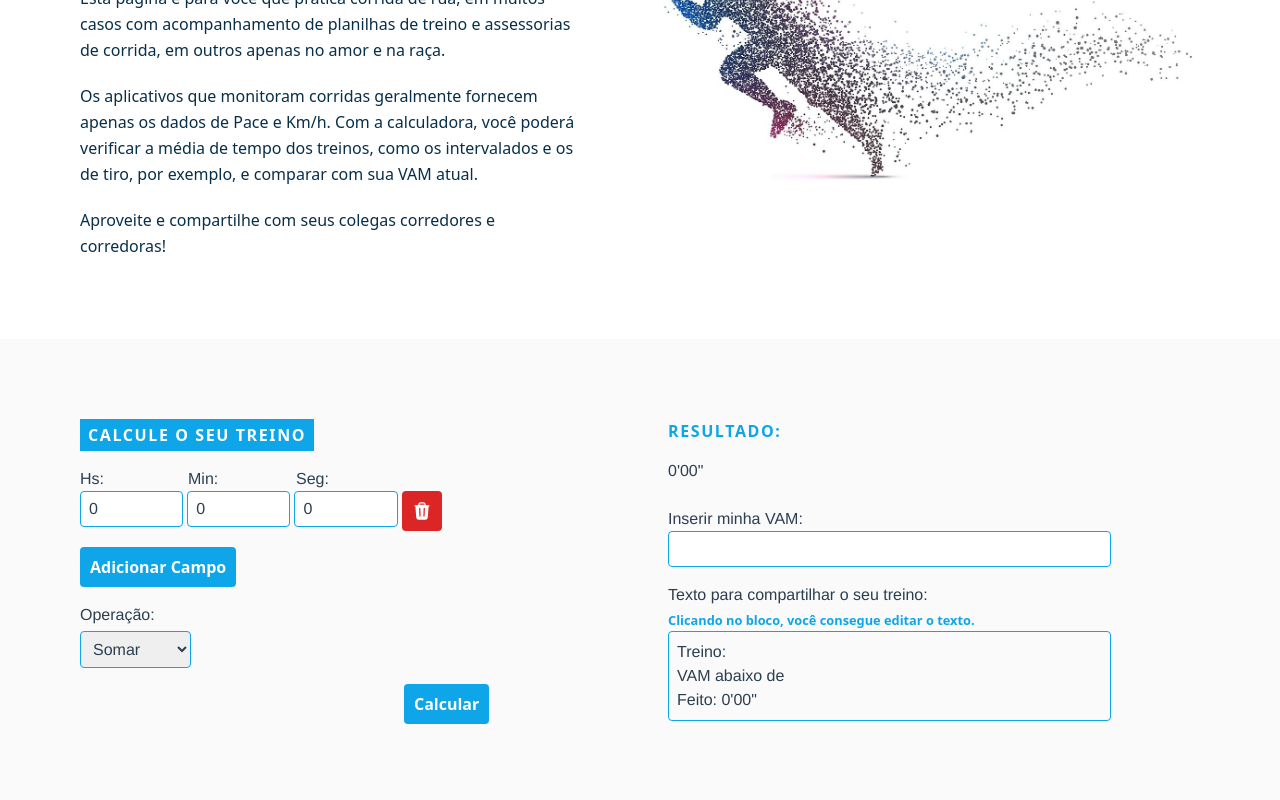
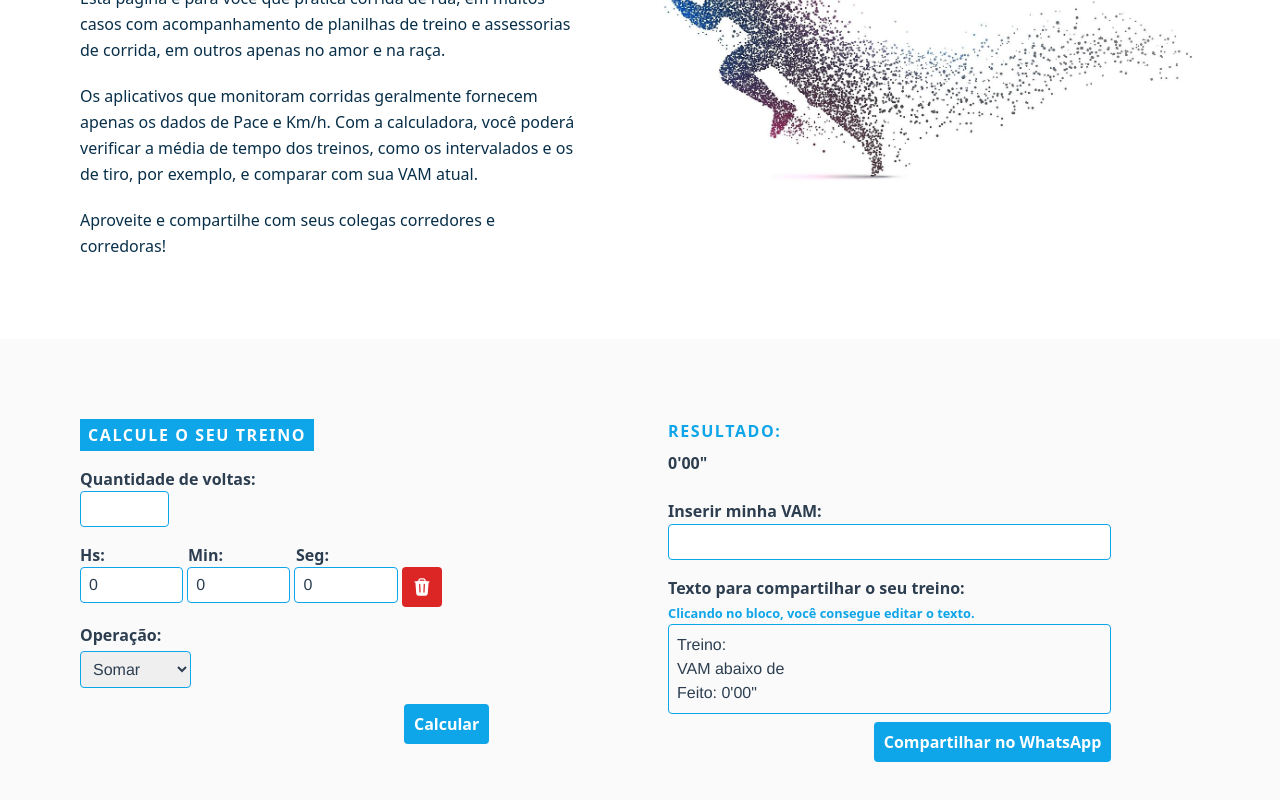
Before and after one commit to hick-ferreira/ritmorun, a Vue app: page / in a window 1280 px wide. Shown: the part 342-1142 px from the top of the page. Built offline with nearby package versions, Linux system fonts and the light colour scheme.

Commit message:
Add button to share training on whatsapp.

```diff
--- a/public/index.html
+++ b/public/index.html
@@ -17,7 +17,7 @@
     <meta name="description" content="Dicas de treinamento, calculadora de treino e rotas de corrida para corredores de rua. Melhore seu desempenho e saúde.">
     <meta name="keywords" content="corrida de rua, treinamento de corrida, calculadora de treino, planilha de treino, dicas de corrida, rotas de corrida, correr mais rápido, melhorar o desempenho na corrida, corrida para iniciantes, corrida para perda de peso, corrida para saúde, corrida de longa distância, corrida de curta distância, corrida de velocidade">
     <link rel="icon" href="<%= BASE_URL %>favicon.ico">
-    <title><%= htmlWebpackPlugin.options.title %></title>
+    <title>Otimize seu desempenho: calcule a média de tempo dos seus treinos de corrida com nossa ferramenta exclusiva!</title>
   </head>
   <body>
     <noscript>
--- a/src/components/CalcTime.vue
+++ b/src/components/CalcTime.vue
@@ -5,28 +5,33 @@
         <header class="text-left mb-4">
           <h2 class="font-sans px-2 py-1 bg-sky-500 text-base font-semibold tracking-widest text-black uppercase inline-block text-white">Calcule o seu treino</h2>
         </header>
-        <div class="input-section grid grid-cols-4 md:grid-cols-5 gap-2">
-          <div class="field">
-            <label class="block" for="hour">Hs:</label>
+        <div>
+          <label class="font-sans font-semibold block" for="laps">Quantidade de voltas:</label>
+          <input class="w-full md:w-2/12 p-2 rounded border border-solid border-sky-500 leading-none" type="number" v-model="number"  @blur="validateNumberLaps" id="laps" min="0" max="50">
+          <span v-if="showErrorMessage" class="block font-sans font-semibold text-red-600">O valor deve estar entre 0 e 50.</span>
+        </div>
+        <div v-show="number === undefined || number > 0" class="input-section grid grid-cols-4 md:grid-cols-5 gap-2 mt-4">
+          <div>
+            <label class="font-sans font-semibold block" for="hour">Hs:</label>
           </div>
-          <div class="field">
-            <label class="block" for="minute">Min:</label>
+          <div>
+            <label class="font-sans font-semibold block" for="minute">Min:</label>
           </div>
-          <div class="field">
-            <label class="block" for="second">Seg:</label>
+          <div>
+            <label class="font-sans font-semibold block" for="second">Seg:</label>
           </div>
         </div>
-        <div v-for="(input, index) in inputs" :key="index" class="input-section grid grid-cols-4 md:grid-cols-5 gap-1 mb-2">
-          <div class="field">
+        <div v-for="(input, index) in inputs" :key="index" class="input-section grid grid-cols-4 md:grid-cols-5 gap-1 mb-4">
+          <div>
             <input class="w-full p-2 rounded border border-solid border-sky-500 leading-none" type="number" v-model="input.hour" @input="updateSubtotal">
           </div>
-          <div class="field">
+          <div>
             <input class="w-full p-2 rounded border border-solid border-sky-500 leading-none" type="number" v-model="input.minute" @input="updateSubtotal">
           </div>
-          <div class="field">
+          <div>
             <input class="w-full p-2 rounded border border-solid border-sky-500 leading-none" type="number" v-model="input.second" @input="updateSubtotal">
           </div>
-          <div class="field">
+          <div>
             <button title="Remover" @click="removeInput(index)" class="border-0 font-sans font-semibold bg-red-600 rounded cursor-pointer py-2 px-2.5">
               <svg title="Remover" xmlns="http://www.w3.org/2000/svg" viewBox="0 0 24 24" fill="currentColor" class="w-5 h-6 text-white">
                 <path fill-rule="evenodd" d="M16.5 4.478v.227a48.816 48.816 0 0 1 3.878.512.75.75 0 1 1-.256 1.478l-.209-.035-1.005 13.07a3 3 0 0 1-2.991 2.77H8.084a3 3 0 0 1-2.991-2.77L4.087 6.66l-.209.035a.75.75 0 0 1-.256-1.478A48.567 48.567 0 0 1 7.5 4.705v-.227c0-1.564 1.213-2.9 2.816-2.951a52.662 52.662 0 0 1 3.369 0c1.603.051 2.815 1.387 2.815 2.951Zm-6.136-1.452a51.196 51.196 0 0 1 3.273 0C14.39 3.05 15 3.684 15 4.478v.113a49.488 49.488 0 0 0-6 0v-.113c0-.794.609-1.428 1.364-1.452Zm-.355 5.945a.75.75 0 1 0-1.5.058l.347 9a.75.75 0 1 0 1.499-.058l-.346-9Zm5.48.058a.75.75 0 1 0-1.498-.058l-.347 9a.75.75 0 0 0 1.5.058l.345-9Z" clip-rule="evenodd" />
@@ -34,13 +39,13 @@
             </button>
           </div>
         </div>
-        <button @click="addInput" class="border-0 bg-sky-500 mt-2 mb-4 font-sans font-semibold text-white rounded cursor-pointer py-2 px-2.5">Adicionar Campo</button>
-        <div class="operation-section">
+        <!-- <button @click="addInput" class="border-0 bg-sky-500 mt-2 mb-4 font-sans font-semibold text-white rounded cursor-pointer py-2 px-2.5">Adicionar Campo</button> -->
+        <div class="operation-section mt-4">
           <div class="field mb-4">
-            <label for="operation" class="block mb-1">Operação:</label>
+            <label for="operation" class="font-sans font-semibold block mb-1">Operação:</label>
             <select class="p-2 rounded border border-solid border-sky-500 leading-none" v-model="operation" id="operation">
               <option value="add">Somar</option>
-              <option value="subtract">Subtrair</option>
+              <!-- <option value="subtract">Subtrair</option> -->
               <option value="multiply">Multiplicar</option>
               <option value="divide">Dividir</option>
             </select>
@@ -49,23 +54,23 @@
 
         <div v-if="operation === 'divide'" class="flex mb-4">
           <div class="field mr-2">
-            <label class="block" for="subtotal">Subtotal:</label>
+            <label class="font-sans font-semibold block" for="subtotal">Subtotal:</label>
             <input class="w-full p-2 rounded border border-solid border-sky-500 leading-none" type="text" :value="formatTime(subtotal)" id="subtotal" disabled>
           </div>
 
-          <div class="field">
-            <label class="block" for="divisor">Divisor:</label>
+          <div>
+            <label class="font-sans font-semibold block" for="divisor">Divisor:</label>
             <input class="w-full p-2 rounded border border-solid border-sky-500 leading-none" type="number" v-model="divisor" id="divisor">
           </div>
         </div>
         <div v-if="operation === 'multiply'" class="flex multiplier-section mb-4">
           <div class="field mr-2">
-            <label for="subtotal">Subtotal:</label>
+            <label class="font-sans font-semibold" for="subtotal">Subtotal:</label>
             <input class="w-full p-2 rounded border border-solid border-sky-500 leading-none" type="text" :value="formatTime(subtotal)" id="subtotal" disabled>
           </div>
 
-          <div class="field">
-            <label class="block" for="multiplier">Multiplicador:</label>
+          <div>
+            <label class="font-sans font-semibold block" for="multiplier">Multiplicador:</label>
             <input class="w-full p-2 rounded border border-solid border-sky-500 leading-none" type="number" v-model="multiplier" id="multiplier">
           </div>
         </div>
@@ -79,21 +84,22 @@
 
       <div class="md:w-12/12 md:w-10/12 flex-inline flex-col mt-2 md:mt-0">
         <div class="mb-6">
-          <p class="text-sky-500 font-sans font-semibold tracking-widest text-black uppercase mb-4">Resultado:</p>
-          <p>{{ formatTemplateTime(result) }}</p>
+          <p class="text-sky-500 font-sans font-semibold tracking-widest text-black uppercase mb-2">Resultado:</p>
+          <p class="font-sans font-semibold">{{ formatTemplateTime(result) }}</p>
         </div>
         <div class="vam-section mb-4">
-          <label for="vam">Inserir minha VAM:</label>
+          <label class="font-sans font-semibold" for="vam">Inserir minha VAM:</label>
           <input class="w-full p-2 rounded border border-solid border-sky-500 leading-none" type="text" v-model="vam" id="vam">
         </div>
         <div class="share-section">
-          <p>Texto para compartilhar o seu treino:</p>
+          <p class="font-sans font-semibold">Texto para compartilhar o seu treino:</p>
           <p class="font-sans font-semibold text-sky-500"><small>Clicando no bloco, você consegue editar o texto.</small></p>
-          <div class="template-share p-2 rounded border border-solid border-sky-500" contenteditable="true">
+          <div class="template-share p-2 rounded border border-solid border-sky-500 mb-2" contenteditable="true">
             <p>Treino:</p>
             <p>VAM abaixo de {{ vam }}</p>
             <p>Feito: {{ formatTemplateTime(result) }}</p>
           </div>
+          <button class="border-0 bg-sky-500 font-sans font-semibold text-white rounded cursor-pointer py-2 px-2.5 float-end" @click="shareOnWhatsApp">Compartilhar no WhatsApp</button>
         </div>
       </div>
     </div>
@@ -111,7 +117,9 @@ export default {
       divisor: 1,
       multiplier: 1,
       result: 0,
-      vam: '',
+      vam: null,
+      numbem: null,
+      showErrorMessage: false
     };
   },
   computed: {
@@ -147,6 +155,28 @@ export default {
       const minutos = Math.floor(segundos / 60);
       const segundosRestantes = segundos % 60;
       return `${minutos}'${segundosRestantes.toString().padStart(2, '0')}"`;
+    },
+    validateNumberLaps() {
+      if (this.number < 0 || this.number > 50) {
+        this.showErrorMessage = true;
+      } else {
+        this.showErrorMessage = false;
+        this.numberLaps();
+      }
+    },
+    numberLaps() {
+      const currentInputs = this.inputs.length;
+      const targetInputs = parseInt(this.number);
+
+      if (currentInputs < targetInputs) {
+        const inputsToAdd = targetInputs - currentInputs;
+        for (let i = 0; i < inputsToAdd; i++) {
+          this.addInput();
+        }
+      } else if (currentInputs > targetInputs) {
+        const inputsToRemove = currentInputs - targetInputs;
+        this.inputs.splice(targetInputs, inputsToRemove);
+      }
     },
     calculate() {
       let totalSeconds = 0;
@@ -186,6 +216,20 @@ export default {
 
       this.result = hours * 3600 + minutes * 60 + seconds;
 
+    },
+    shareOnWhatsApp() {
+      const templateDiv = document.querySelector('.template-share');
+      const textToShare = Array.from(templateDiv.querySelectorAll('p'))
+        .map(p => p.textContent.trim())
+        .join('\n');
+
+      navigator.clipboard.writeText(textToShare)
+        .then(() => {
+          window.open('https://wa.me/?text=' + 'http://ritmorun.com/%0A' + encodeURIComponent(textToShare), '_blank');
+        })
+        .catch(err => {
+          console.error('Erro ao copiar texto:', err);
+        });
     }
   }
 };
```
Also changed, not shown: 11 other files (tests, documents, lock files or other folders).
